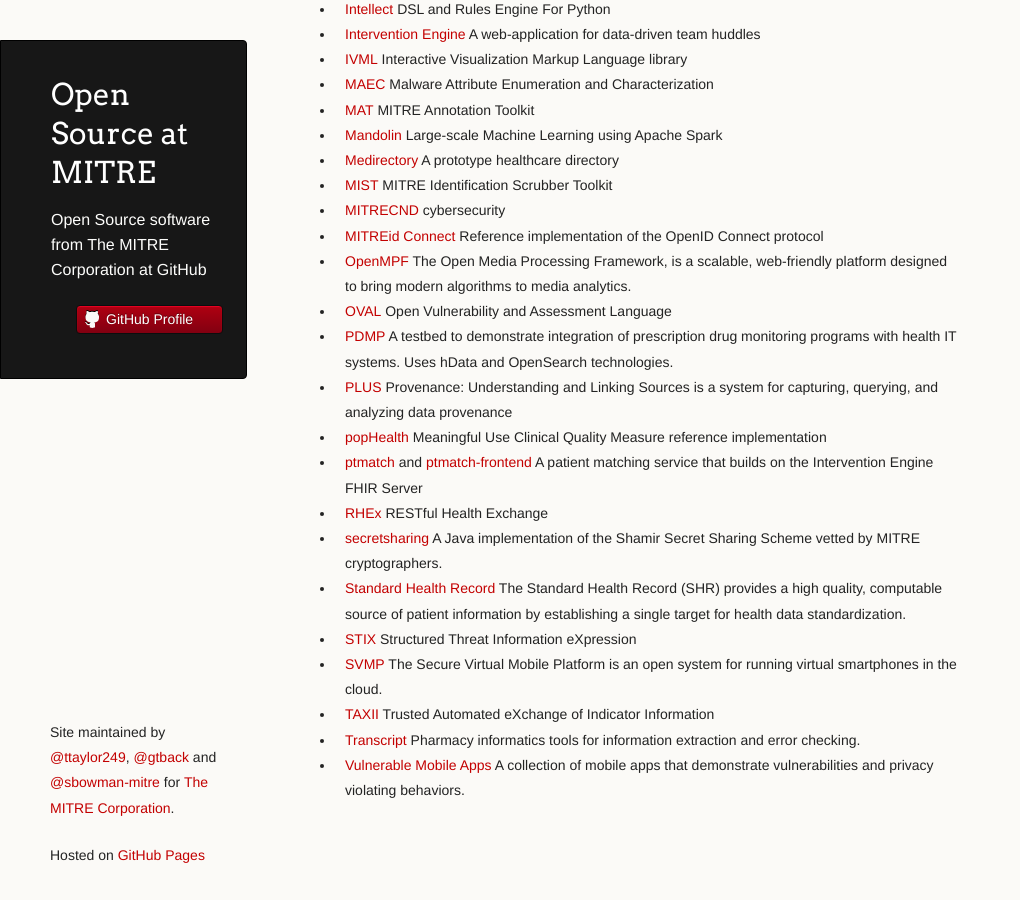
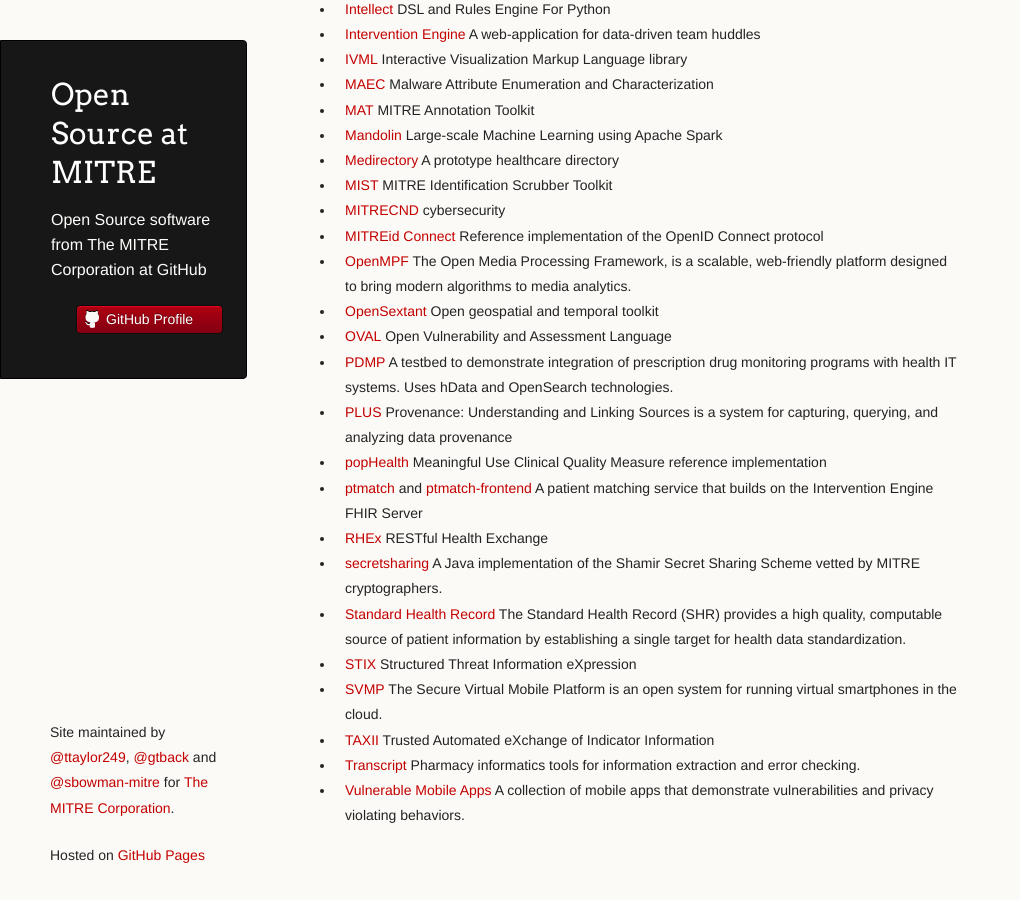
Before and after one commit to mitre/mitre.github.io, a Jekyll site: the page built from index.md, in a window 1280 px wide and 900 px high, scrolled down 1016 px. Shown: the whole window, without its empty margins (0-1020 px from the left). Built offline with Jekyll 4.4.1, drawn with Linux system fonts in a browser that asks for light colours; before the commit the page ends 1891 px from its top, so only the background shows below that.

Commit message:
Add OpenSextant

```diff
--- a/index.md
+++ b/index.md
@@ -51,6 +51,7 @@
 * [MITRECND](https://github.com/mitrecnd) cybersecurity
 * [MITREid Connect](https://github.com/mitreid-connect) Reference implementation of the OpenID Connect protocol
 * [OpenMPF](https://openmpf.github.io/) The Open Media Processing Framework, is a scalable, web-friendly platform designed to bring modern algorithms to media analytics.
+* [OpenSextant](https://opensextant.github.io/) Open geospatial and temporal toolkit
 * [OVAL](https://github.com/OVALProject) Open Vulnerability and Assessment Language
 * [PDMP](https://github.com/project-pdmp) A testbed to demonstrate integration of prescription drug monitoring programs with health IT systems. Uses hData and OpenSearch technologies.
 * [PLUS](https://github.com/plus-provenance/plus) Provenance: Understanding and Linking Sources is a system for capturing, querying, and analyzing data provenance
```
